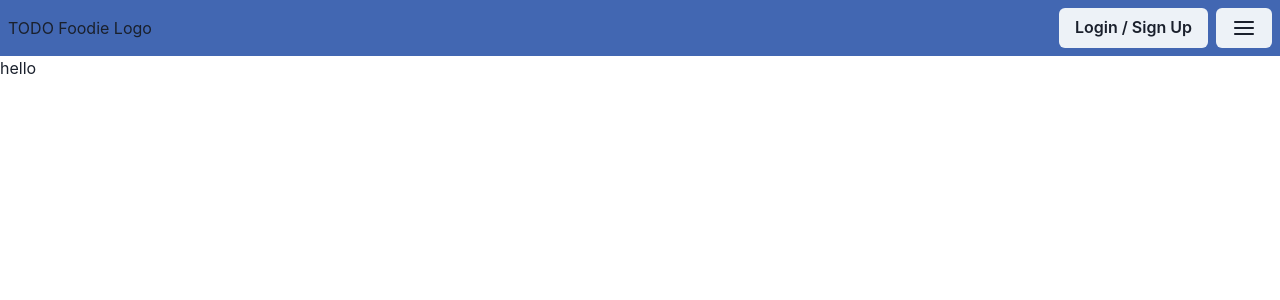
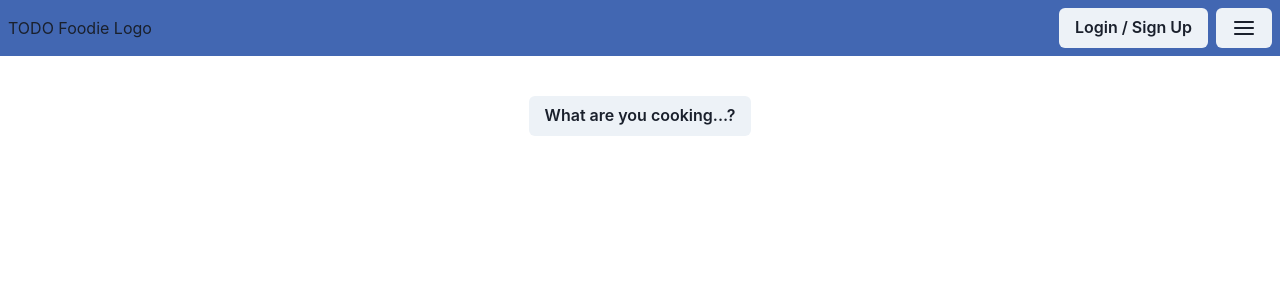
Before and after one commit to patchinator/foodie, a Next.js app: page / in a window 1280 px wide. Shown: the top 300 px of the page. Built offline with nearby package versions, Linux system fonts and the light colour scheme.

Commit message:
added form component to create a post

```diff
--- /dev/null
+++ b/components/postForm.js
@@ -0,0 +1,15 @@
+import { Container, Box, Button, Flex } from "@chakra-ui/react";
+
+const PostForm = () => {
+  return (
+    <Container>
+      <Flex justify="center" align="center" mt="10">
+        <Box>
+          <Button>What are you cooking...?</Button>
+        </Box>
+      </Flex>
+    </Container>
+  );
+};
+
+export default PostForm;
--- a/pages/index.js
+++ b/pages/index.js
@@ -1,20 +1,20 @@
 import Head from "next/head";
 import { useContext } from "react";
 import AuthContext from "../store/auth-context";
+import { Fragment } from "react";
+import PostForm from "../components/postForm";
 
 export default function Home() {
   const authCtx = useContext(AuthContext);
 
   return (
-    <div>
+    <Fragment>
       <Head>
         <title>Create Next App</title>
         <meta name="description" content="Generated by create next app" />
         <link rel="icon" href="/favicon.ico" />
       </Head>
-      <h1>hello</h1>
-      {authCtx.isLoggedIn && <p>Logged in</p>}
-
-    </div>
+      <PostForm />
+    </Fragment>
   );
 }
```
